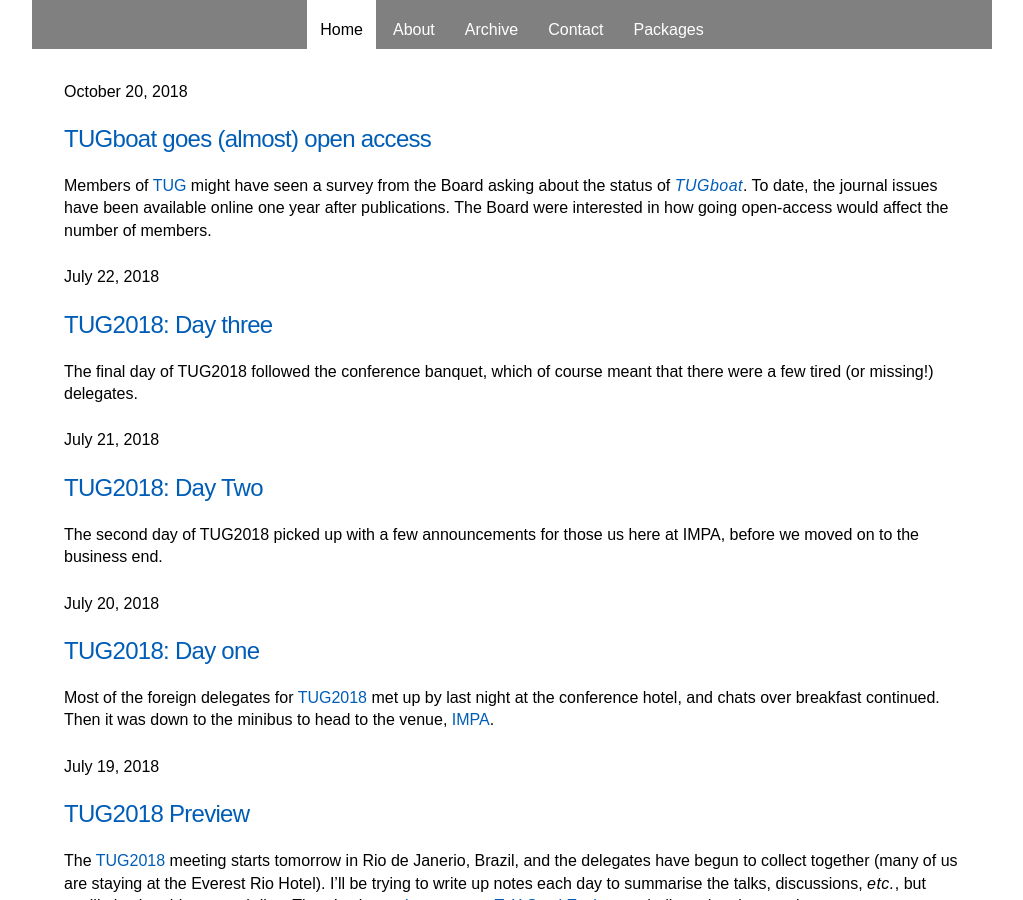
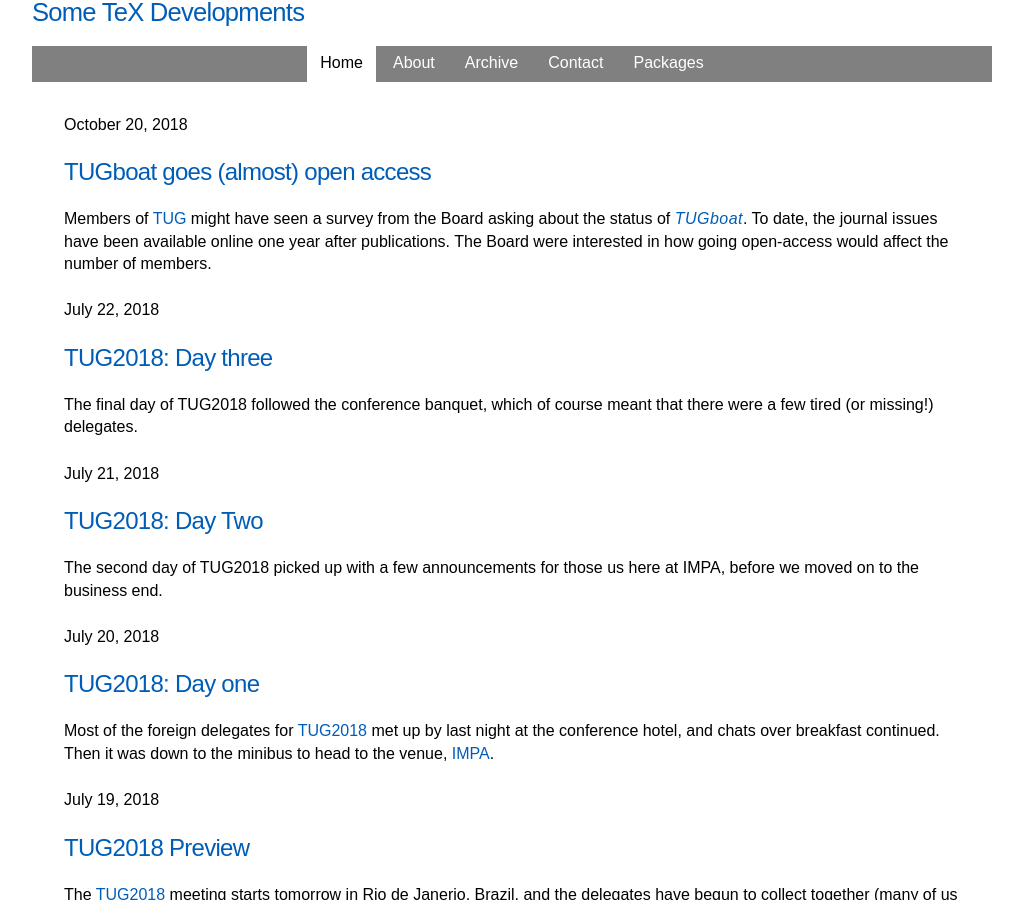
Before and after one commit to josephwright/josephwright.github.io, a Jekyll site: the page built from index.md, in a window 1280 px wide and 900 px high. Shown: the whole window, without its empty margins (128-1151 px from the left). Built offline with Jekyll 4.4.1, drawn with Linux system fonts in a browser that asks for light colours; some web fonts are replaced.

Commit message:
Working on making site title appear

```diff
--- a/_includes/header.html
+++ b/_includes/header.html
@@ -1,3 +1,3 @@
 <header>
-  <a class="site-title" href="{{ site.baseurl }}/"><span>Some TeX Developments</span>
+  <h1 class="project-name"><a href="/">{{ site.name }}</a></h1>
 {% include nav.html %}</header>
```
